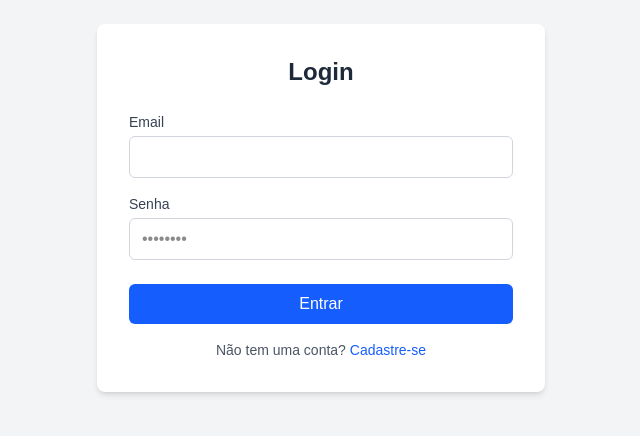
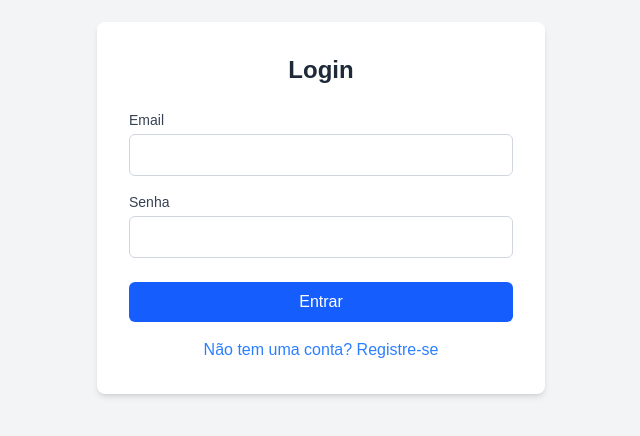
Before and after one commit to Peubacovis/paggo-frontend, a Next.js app: page /login in a window 1280 px wide. Shown: the part 192-628 px from the top of the page, without its empty margins (319-959 px from the left). Built offline with nearby package versions, Linux system fonts and the light colour scheme.

Commit message:
fix: correção de bgs para o deploy do front

```diff
--- a/src/app/login/page.tsx
+++ b/src/app/login/page.tsx
@@ -17,8 +17,8 @@ export default function LoginPage() {
     setIsLoading(true);
 
     try {
-      // URL do backend - ajuste se necessário
-      const backendUrl = 'http://localhost:3001/auth/login';
+      // Use a URL configurada no Vercel com uma variável de ambiente
+      const backendUrl = process.env.NEXT_PUBLIC_BACKEND_URL || 'http://localhost:3001/auth/login'; // URL local como fallback
 
       const response = await fetch(backendUrl, {
         method: 'POST',
@@ -76,7 +76,6 @@ export default function LoginPage() {
             onChange={(e) => {
               const value = e.target.value;
               setEmail(value);
-
               // Validação idêntica ao register
               if (value && !/^[^\s@]+@[^\s@]+\.[^\s@]+$/.test(value)) {
                 setError('Email inválido');
@@ -95,8 +94,7 @@ export default function LoginPage() {
           <input
             type="password"
             id="password"
-            placeholder="••••••••"
-            className="w-full px-3 py-2 border border-gray-300 rounded-md focus:outline-none focus:ring-2 focus:ring-blue-500"
+            className="w-full px-3 py-2 border border-gray-300 rounded-md"
             value={password}
             onChange={(e) => setPassword(e.target.value)}
             required
@@ -106,15 +104,14 @@ export default function LoginPage() {
         <button
           type="submit"
           disabled={isLoading}
-          className={`w-full py-2 px-4 rounded-md text-white font-medium ${isLoading ? 'bg-blue-400 cursor-not-allowed' : 'bg-blue-600 hover:bg-blue-700'} transition-colors`}
+          className="w-full bg-blue-600 text-white py-2 px-4 rounded-md hover:bg-blue-700 disabled:bg-gray-400"
         >
           {isLoading ? 'Carregando...' : 'Entrar'}
         </button>
 
-        <div className="mt-4 text-center text-sm text-gray-600">
-          Não tem uma conta?{' '}
-          <Link href="/register" className="text-blue-600 hover:underline">
-            Cadastre-se
+        <div className="mt-4 text-center">
+          <Link href="/register" className="text-blue-500 hover:text-blue-600">
+            Não tem uma conta? Registre-se
           </Link>
         </div>
       </form>
```
Lines whose indentation alone changed are shown as unchanged.
